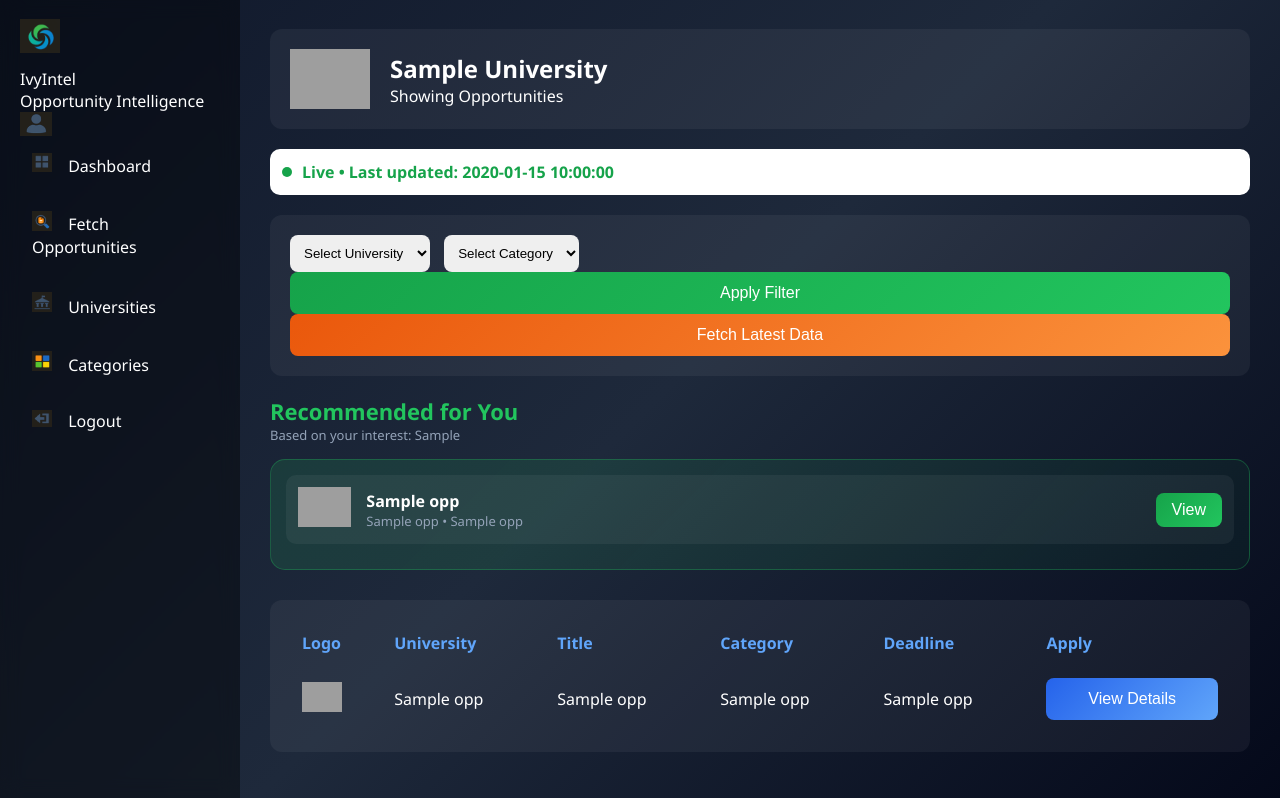
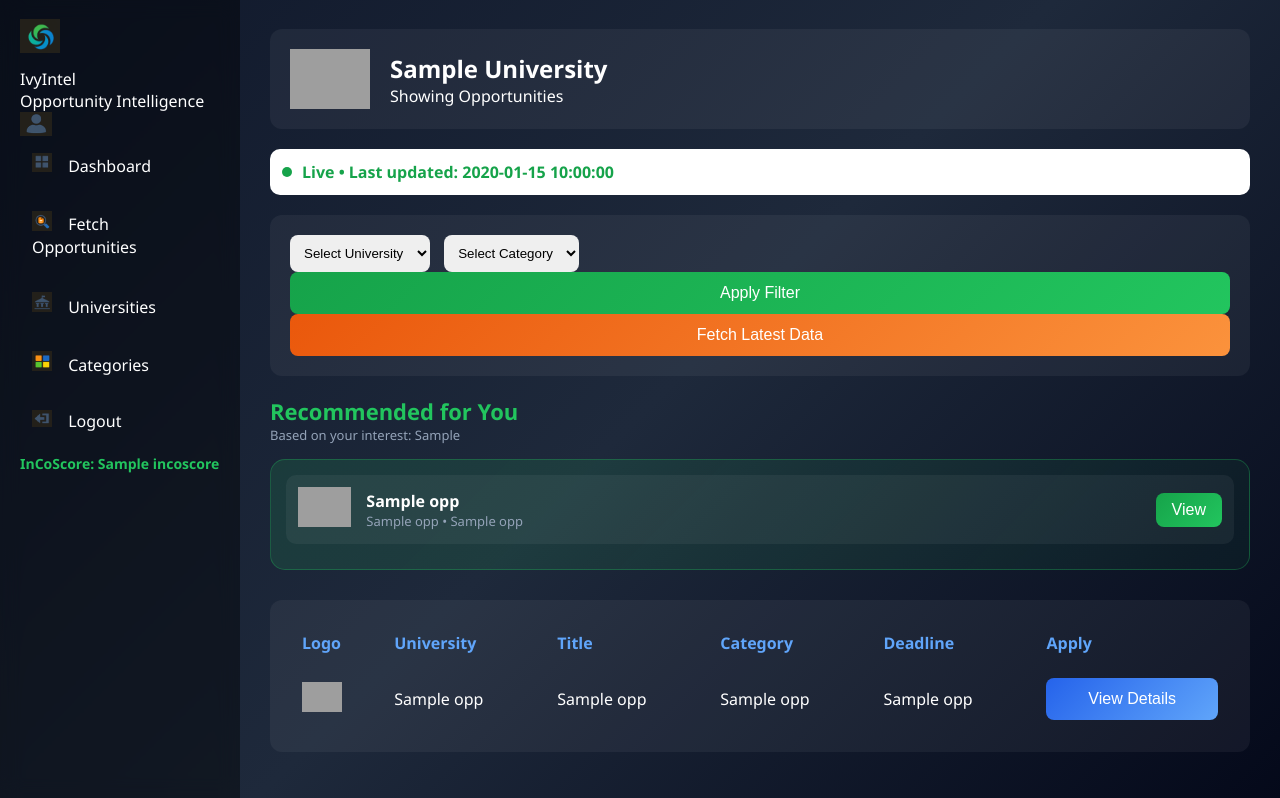
Before and after one commit to me-anurag/ivy-opportunities-network, a Flask app: template templates/dashboard.html in a window 1280 px wide. Shown: the part 62-860 px from the top of the page. Run offline with Flask 3, Linux system fonts and the light colour scheme; the template is opened without the code that fills it: most values are stand-ins (such as "Sample title", 1, 10 or a date in 2020); grey boxes are pictures that could not be loaded.

Commit message:
added incoscore

```diff
--- a/app.py
+++ b/app.py
@@ -17,14 +17,30 @@ def connect_db():
 # HOME PAGE → LOGIN PAGE
 @app.route("/")
 def home():
+
     return render_template("login.html")
 @app.route("/fetch")
 def fetch():
 
+    if "user" not in session:
+        return redirect("/")
+
+    # Run scraper
     scrape_all()
 
+    # Increase InCoScore for fetching new data
+    conn = connect_db()
+    cursor = conn.cursor()
+
+    cursor.execute(
+        "UPDATE users SET incoscore = incoscore + 10 WHERE email=?",
+        (session["user"],)
+    )
+
+    conn.commit()
+    conn.close()
+
     return redirect("/dashboard")
-
 # SIGNUP PAGE
 @app.route("/signup", methods=["GET", "POST"])
 def signup():
@@ -184,12 +200,24 @@ def dashboard():
 
         recommended = cursor.fetchall()
 
+    # Fetch InCoScore
+    conn = connect_db()
+    cursor = conn.cursor()
+
+    cursor.execute(
+        "SELECT incoscore FROM users WHERE email=?",
+        (session["user"],)
+    )
+
+    incoscore = cursor.fetchone()[0]
+
     conn.close()
     return render_template(
         "dashboard.html",
         opportunities=opportunities,
         recommended=recommended,
         logos=LOGOS,
+        incoscore=incoscore,
         selected_university=university,
         selected_category=category,
         selected_logo=selected_logo,
@@ -203,6 +231,7 @@ def logout():
 
     return redirect("/")
 @app.route("/opportunity/<int:opp_id>")
+@app.route("/opportunity/<int:opp_id>")
 def opportunity_detail(opp_id):
 
     if "user" not in session:
@@ -211,6 +240,7 @@ def opportunity_detail(opp_id):
     conn = connect_db()
     cursor = conn.cursor()
 
+    # Fetch opportunity
     cursor.execute("""
         SELECT id, title, university, category,
                description, deadline, link, created_at
@@ -220,10 +250,19 @@ def opportunity_detail(opp_id):
 
     opp = cursor.fetchone()
 
+    if opp is None:
+        conn.close()
+        return "Opportunity not found"
+
+    # Increase InCoScore when user views opportunity
+    cursor.execute(
+        "UPDATE users SET incoscore = incoscore + 5 WHERE email=?",
+        (session["user"],)
+    )
+
+    conn.commit()
+
     conn.close()
-
-    if opp is None:
-        return "Opportunity not found"
 
     LOGOS = {
         "Harvard": "logos/harvard.png",
--- a/static/css/style.css
+++ b/static/css/style.css
@@ -477,3 +477,14 @@ td {
     border-radius: 8px;
 
 }
+.user-score {
+
+    margin-top: 5px;
+
+    font-size: 14px;
+
+    color: #22c55e;
+
+    font-weight: bold;
+
+}
--- a/templates/dashboard.html
+++ b/templates/dashboard.html
@@ -113,6 +113,11 @@
             Logout
 
         </a>
+        <div class="user-score">
+
+InCoScore: {{ incoscore }}
+
+</div>
 
     </div>
 
```
Also changed, not shown: database/ivyintel.db.
